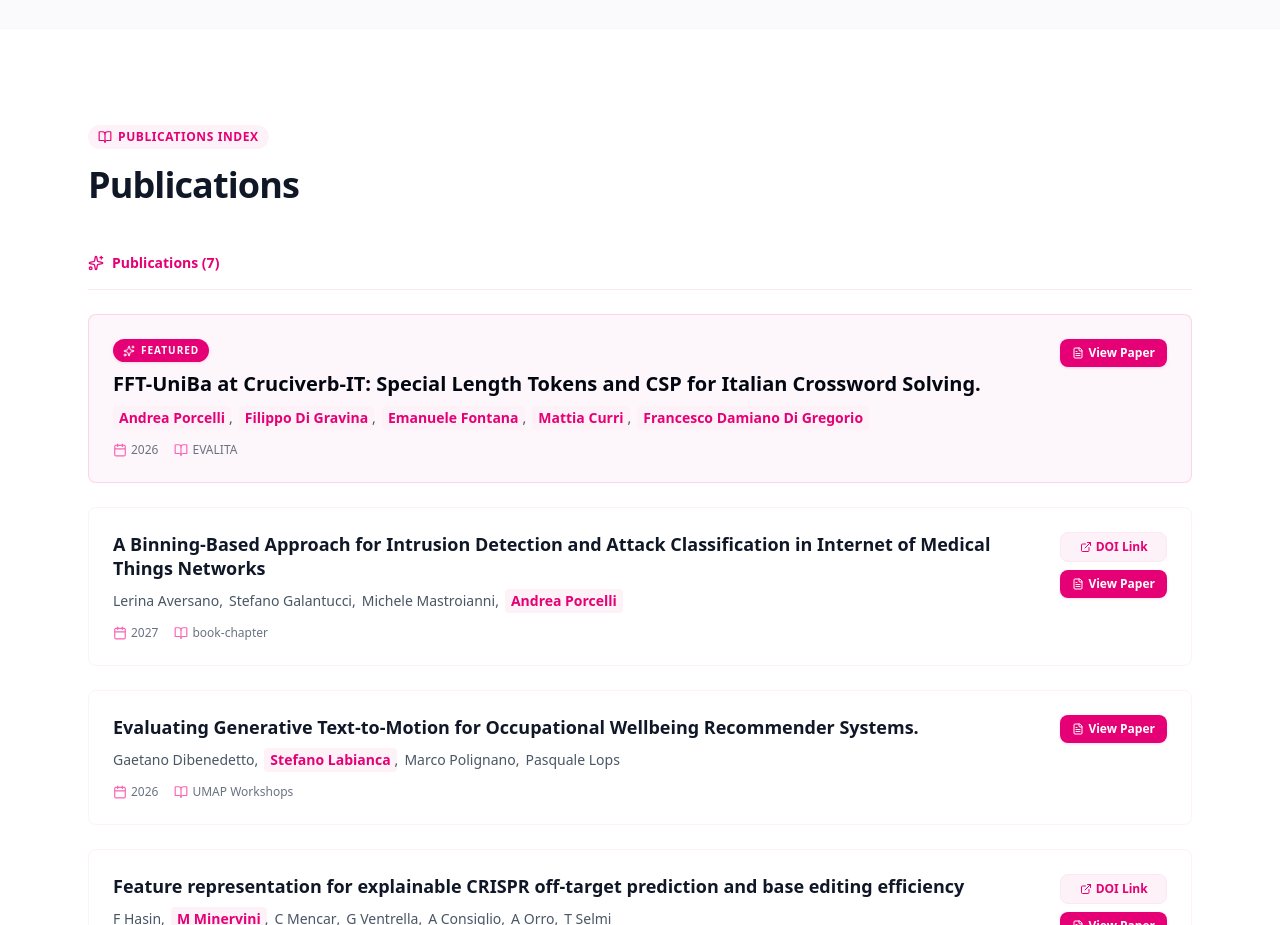
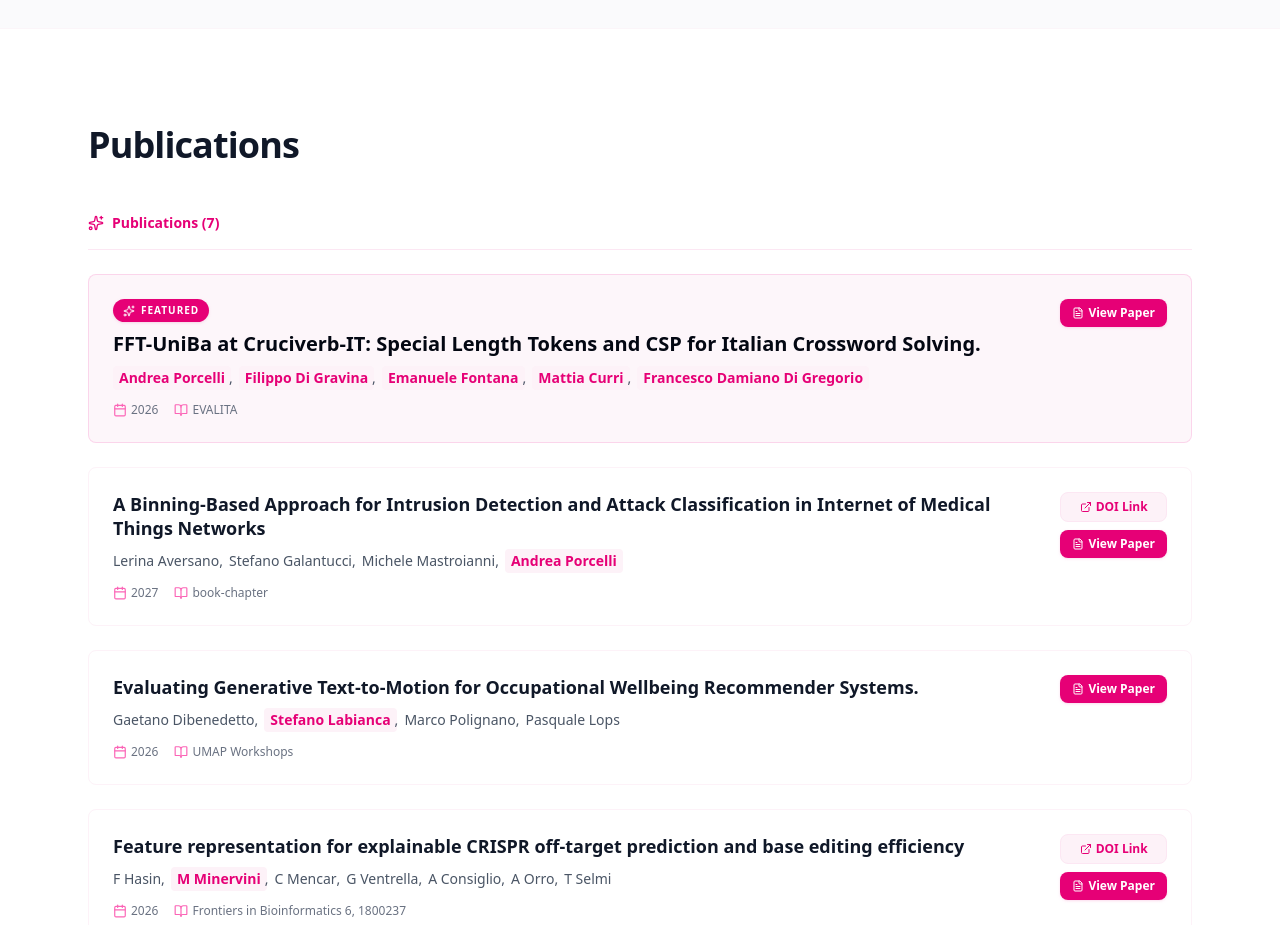
Before and after one commit to Pianura-Carlo/Pianura-Carlo.github.io, a React (Vite) app: page / in a window 1280 px wide. Shown: the part 3660-4585 px from the top of the page. Built offline with nearby package versions, Linux system fonts and the light colour scheme; a web font is replaced by a local one.

Commit message:
fix(ui): remove publications index chip

```diff
--- a/src/App.tsx
+++ b/src/App.tsx
@@ -539,9 +539,6 @@ export default function App() {
 
           {/* Section Header */}
           <div className="space-y-4 max-w-3xl">
-            <div className="inline-flex items-center gap-1.5 text-xs font-semibold uppercase tracking-wider text-pink-600 dark:text-pink-300 bg-pink-50 dark:bg-pink-950/30 px-2.5 py-1 rounded-full">
-              <BookOpen className="w-3.5 h-3.5" /> Publications Index
-            </div>
             <h2 className="text-3xl md:text-4xl font-semibold text-gray-900 dark:text-white tracking-tight">
               Publications
             </h2>
```
